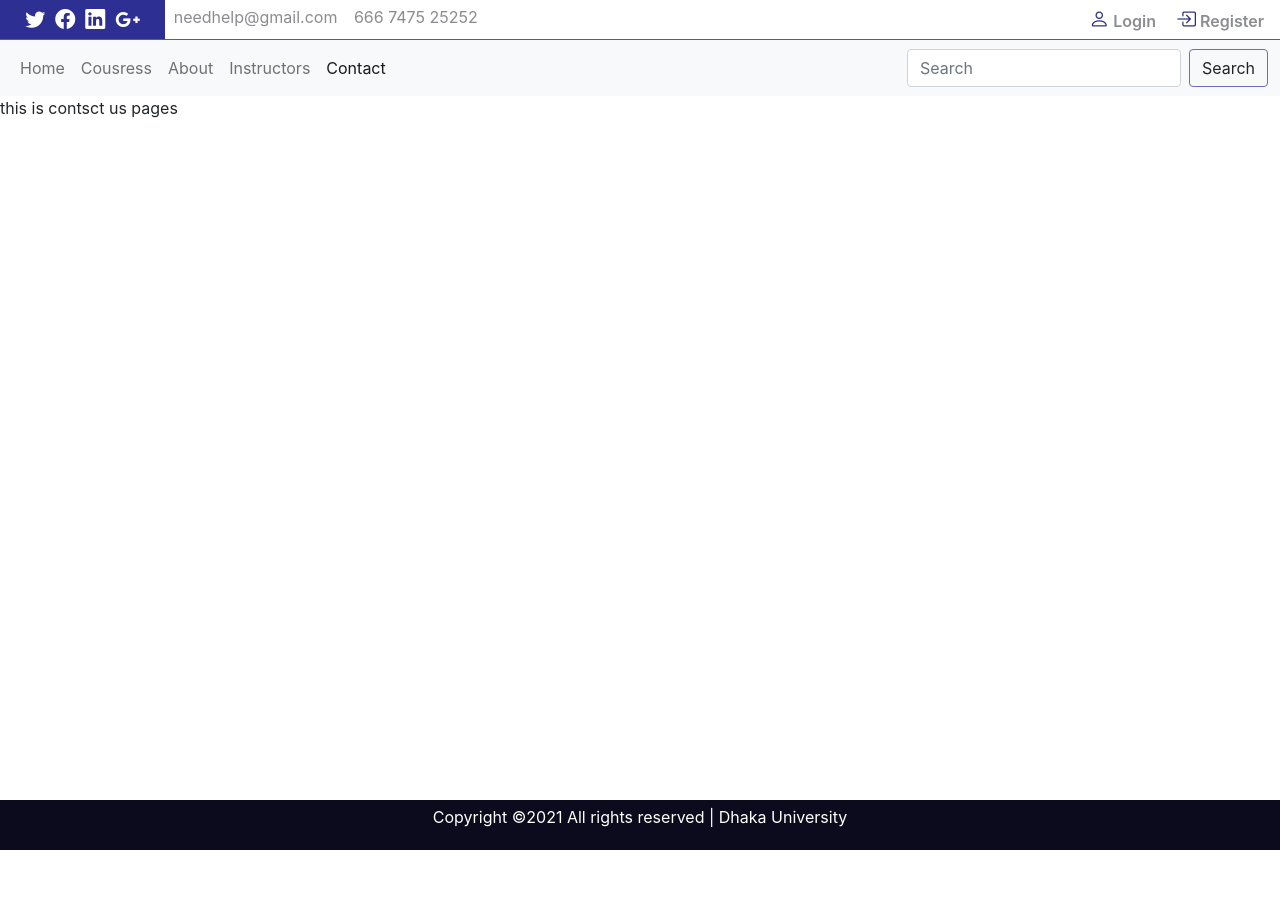
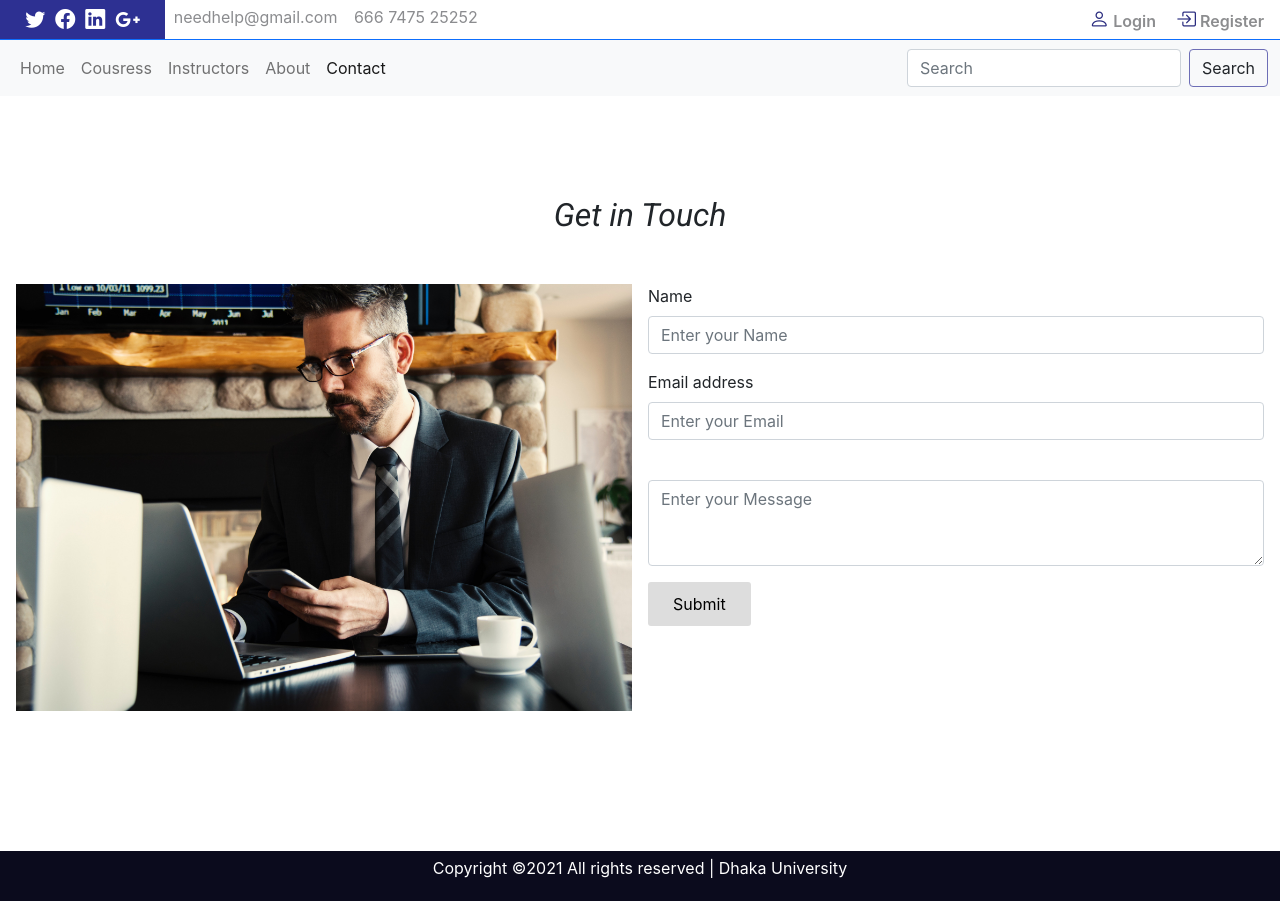
Before and after one commit to masudRana88/university-website, a React (Create React App) app: page /contsct in a window 1280 px wide. Before the commit the page ends 850 px from the top, so only its background shows below. Built offline with nearby package versions, Linux system fonts and the light colour scheme.

Commit message:
NotFound 404 page is add

```diff
--- a/src/App.js
+++ b/src/App.js
@@ -13,6 +13,7 @@ import Footer from './components/Footer/Footer';
 import Coursess from './pages/Coursess/Coursess';
 import Instructors from './pages/Instructors/Instructors';
 import Contact from './pages/Contact/Contact';
+import NotFound from './pages/NotFound/NotFound';
 
 function App() {
   return (
@@ -23,20 +24,23 @@ function App() {
           <Route exact path="/">
             <Home/>
           </Route>
-          <Route path="/home">
+          <Route exact path="/home">
             <Home/>
           </Route>
-          <Route path="/about">
+          <Route exact path="/about">
             <About/>
           </Route>
-          <Route path="/courses">
+          <Route exact path="/courses">
             <Coursess/>
           </Route>
-          <Route path="/instructors">
+          <Route exact path="/instructors">
             <Instructors/>
           </Route>
-          <Route path="/contsct">
+          <Route exact path="/contsct">
             <Contact/>
+          </Route>
+          <Route path="*">
+            <NotFound/>
           </Route>
         </Switch>
         <Footer/>
--- a/src/components/NavBar/NavBar.js
+++ b/src/components/NavBar/NavBar.js
@@ -19,10 +19,10 @@ const NavBar = () => {
                                 <NavLink className="nav-link" to="courses">Cousress</NavLink>
                             </li>
                             <li className="nav-item">
-                                <NavLink className="nav-link" to="about">About</NavLink>
+                                <NavLink className="nav-link" to="instructors">Instructors</NavLink>
                             </li>
                             <li className="nav-item">
-                                <NavLink className="nav-link" to="instructors">Instructors</NavLink>
+                                <NavLink className="nav-link" to="about">About</NavLink>
                             </li>
                             <li className="nav-item">
                                 <NavLink className="nav-link" to="contsct">Contact</NavLink>
--- a/src/pages/Contact/Contact.js
+++ b/src/pages/Contact/Contact.js
@@ -1,9 +1,30 @@
 import React from 'react';
-
+import img from '../../images/contactUs.jpg'
+import './Countact.css'
 const Contact = () => {
     return (
-        <div>
-            this is contsct us pages
+        <div className="countact-area">
+            <h2 className="section-title text-center">Get in Touch</h2>
+            <div className="d-flex">
+                <div className="w-50 ms-3">
+                    <img className="img-fluid" src={img} alt="" />
+                </div>
+                <div className="w-50 ms-3 me-3">
+                    <div class="mb-3">
+                        <label class="form-label">Name</label>
+                        <input type="text" class="form-control" placeholder="Enter your Name" />
+                    </div>
+                    <div class="mb-3">
+                        <label class="form-label">Email address</label>
+                        <input type="email" class="form-control" placeholder="Enter your Email" />
+                    </div>
+                    <div class="mb-3">
+                        <label class="form-label"></label>
+                        <textarea placeholder="Enter your Message" class="form-control" rows="3"></textarea>
+                    </div>
+                    <button className="get-started-button">Submit</button>
+                </div>
+            </div>
         </div>
     );
 };
--- /dev/null
+++ b/src/pages/Contact/Countact.css
@@ -0,0 +1,3 @@
+.countact-area{
+    margin: 100px 0px;
+}
--- a/src/pages/Instructors/Instructors.js
+++ b/src/pages/Instructors/Instructors.js
@@ -7,7 +7,7 @@ const Instructors = () => {
         <div className="container">
             <div className="row mt-5">
             {
-                instructors.map(instructor => <div className="col-12">
+                instructors.map(instructor => <div key={instructor.id} className="col-12">
                     <div className="row mt-4 border-bottom border-primary">
                         <div className="col-2">
                            <img className="rounded" src={instructor.img} alt="" />
--- /dev/null
+++ b/src/pages/NotFound/NotFound.css
@@ -0,0 +1,3 @@
+.NotFound-section{
+    margin: 0;
+}
--- /dev/null
+++ b/src/pages/NotFound/NotFound.js
@@ -0,0 +1,13 @@
+import React from 'react';
+import img from '../../images/404.jpg'
+import './NotFound.css'
+const NotFound = () => {
+    return (
+        <div className="hero-section NotFound-section">
+            <div class="hero-image" style={{backgroundImage: `linear-gradient(rgba(45, 48, 146, 0.1), rgba(0, 0, 0, 0.5)), url(${img})`}}>
+            </div>
+        </div>
+    );
+};
+
+export default NotFound;
```
Also changed, not shown: src/images/404.jpg (added), src/images/contactUs.jpg (added).
